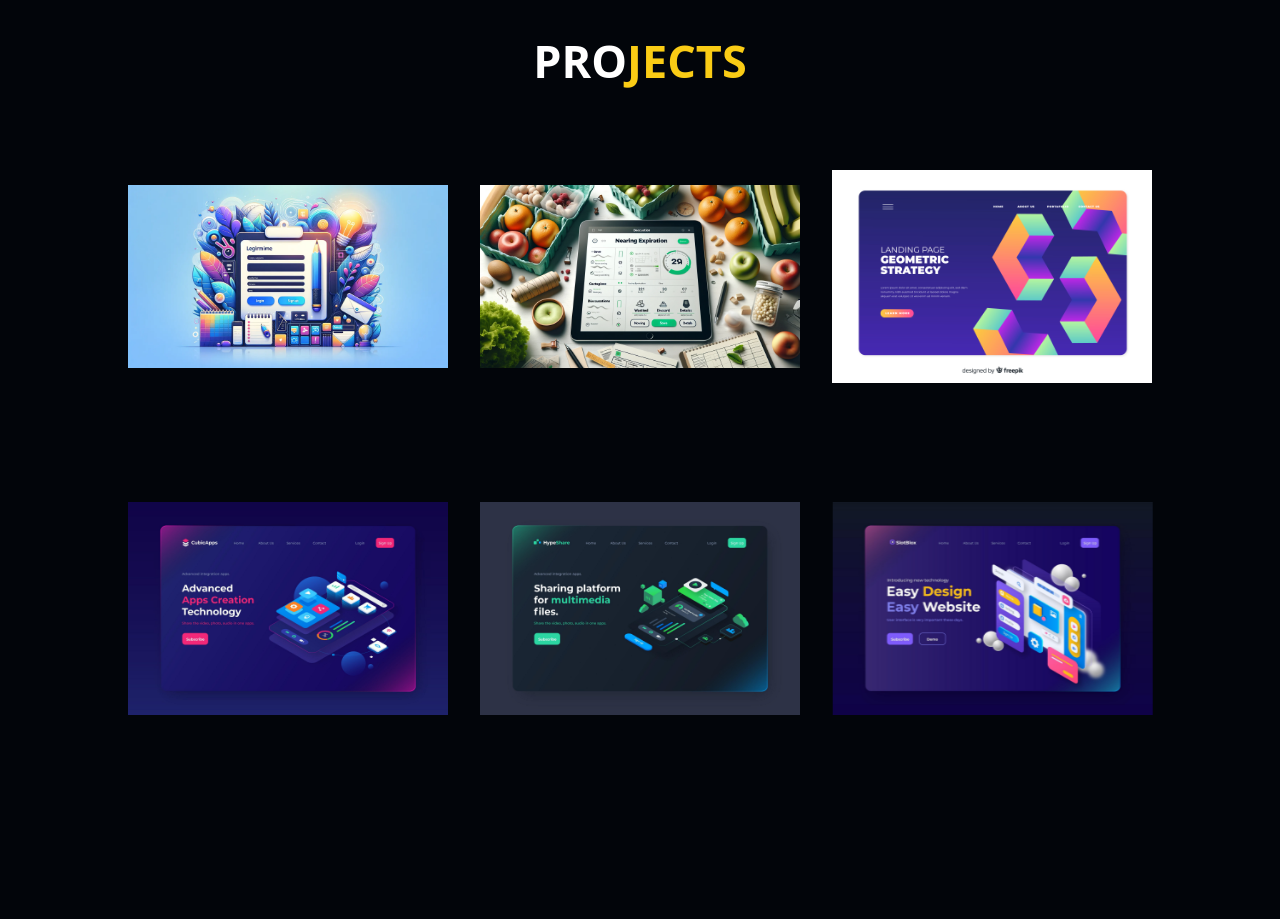
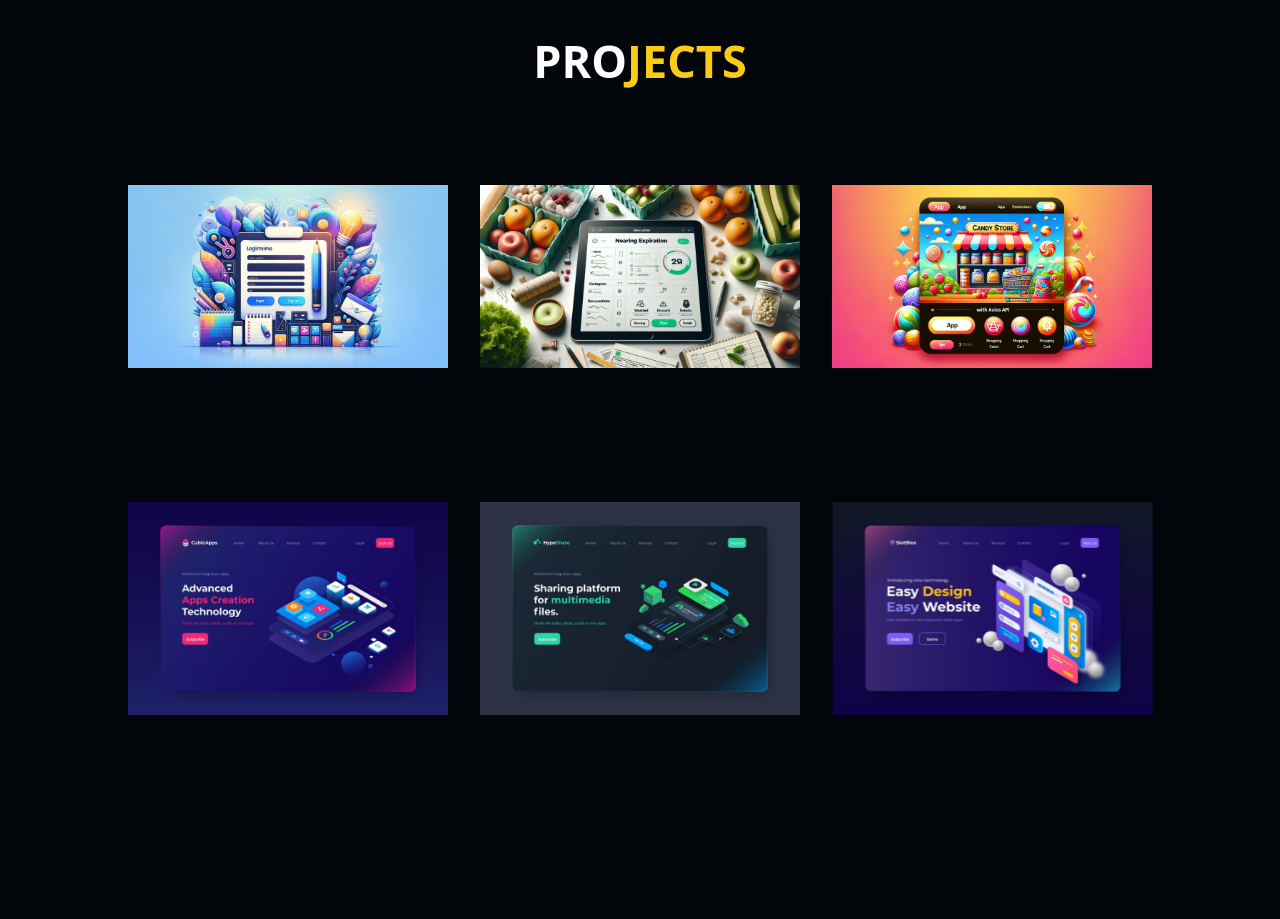
Before and after one commit to MarioDanilo0111/port_folio, a Next.js app: page / in a window 1280 px wide. Shown: the part 5120-6039 px from the top of the page. Built offline with nearby package versions, Linux system fonts and the light colour scheme.

Commit message:
Added image to Projects: CandyAxios App

```diff
--- a/pages/Components/Projects.tsx
+++ b/pages/Components/Projects.tsx
@@ -48,7 +48,7 @@ const Projects = () => {
           <div data-aos="fade-left" data-aos-delay="900">
             <div className="transform cursor-pointer hover:-rotate-6 transition-all duration-200 relative w-[100%] h-[200px] md:h-[300px]">
               <Image
-                src="/images/p3.jpg"
+                src="/images/candyAxios.webp"
                 alt="portfolio"
                 layout="fill"
                 objectFit="contain"
```
Also changed, not shown: public/images/candyAxios.webp (added), public/images/p3.jpg (deleted).
